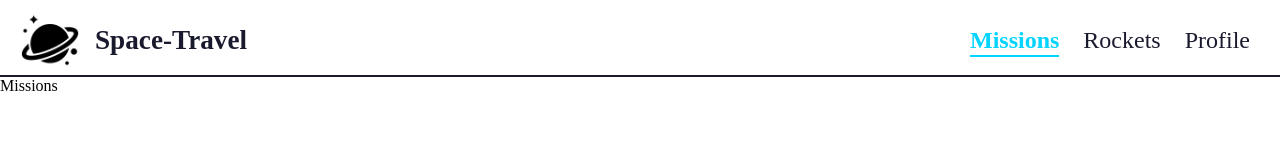
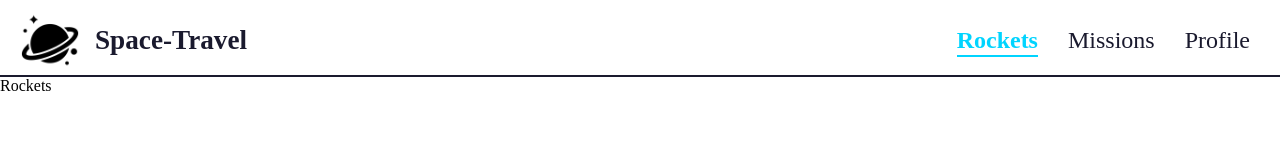
Before and after one commit to em-usman/Space-Travel, a React (Vite) app: page / in a window 1280 px wide. Shown: the top 160 px of the page. Built offline with nearby package versions, Linux system fonts and the light colour scheme.

Commit message:
make changes in navbar

```diff
--- a/src/App.jsx
+++ b/src/App.jsx
@@ -7,8 +7,8 @@ function App() {
     <Router>
       <Navbar />
       <Routes>
-        <Route path="/" element={<Missions />} />
-        <Route path="/rockets" element={<Rockets />} />
+        <Route path="/" element={<Rockets />} />
+        <Route path="/missions" element={<Missions />} />
         <Route path="/profile" element={<Profile />} />
       </Routes>
     </Router>
--- a/src/components/Navbar/Navbar.css
+++ b/src/components/Navbar/Navbar.css
@@ -28,6 +28,7 @@
     font-weight: 700;
     color: #1a1a2e;
     margin: 0;
+    margin-right: 15px;
   }
 
   .list-container {
@@ -35,7 +36,7 @@
     list-style: none;
     margin: 0;
     padding: 0;
-    gap: 1.5rem;
+    gap: 30px;
   }
 
   .list-container li {
--- a/src/components/Navbar/Navbar.jsx
+++ b/src/components/Navbar/Navbar.jsx
@@ -11,19 +11,21 @@ function Navbar() {
       </span>
       <ul className="list-container">
         <li>
-          <NavLink
+        <NavLink
             to="/"
             className={({ isActive }) => (isActive ? 'nav-link active' : 'nav-link')}
           >
-            Missions
+            Rockets
           </NavLink>
         </li>
         <li>
+
+
           <NavLink
-            to="/rockets"
+            to="/missions"
             className={({ isActive }) => (isActive ? 'nav-link active' : 'nav-link')}
           >
-            Rockets
+            Missions
           </NavLink>
         </li>
         <li>
```
